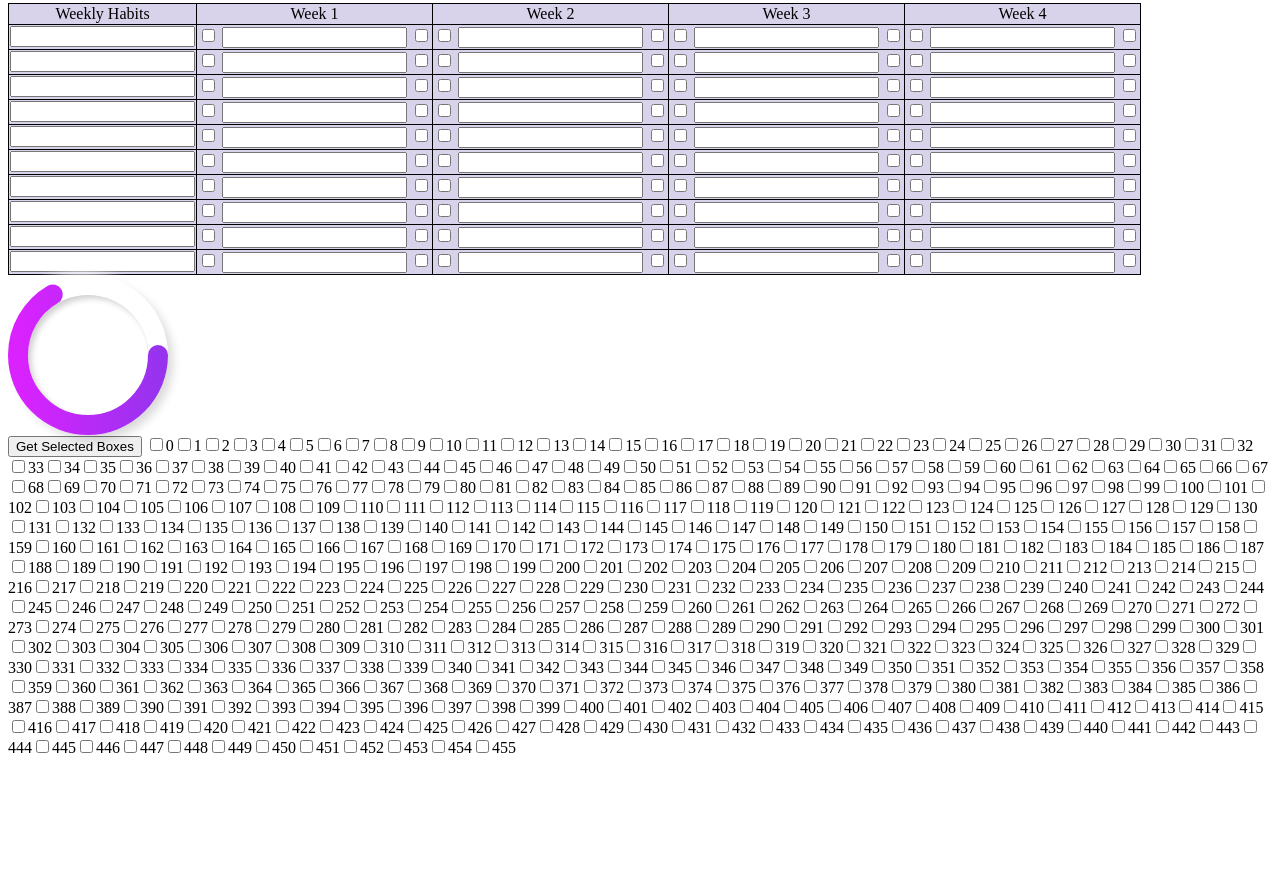
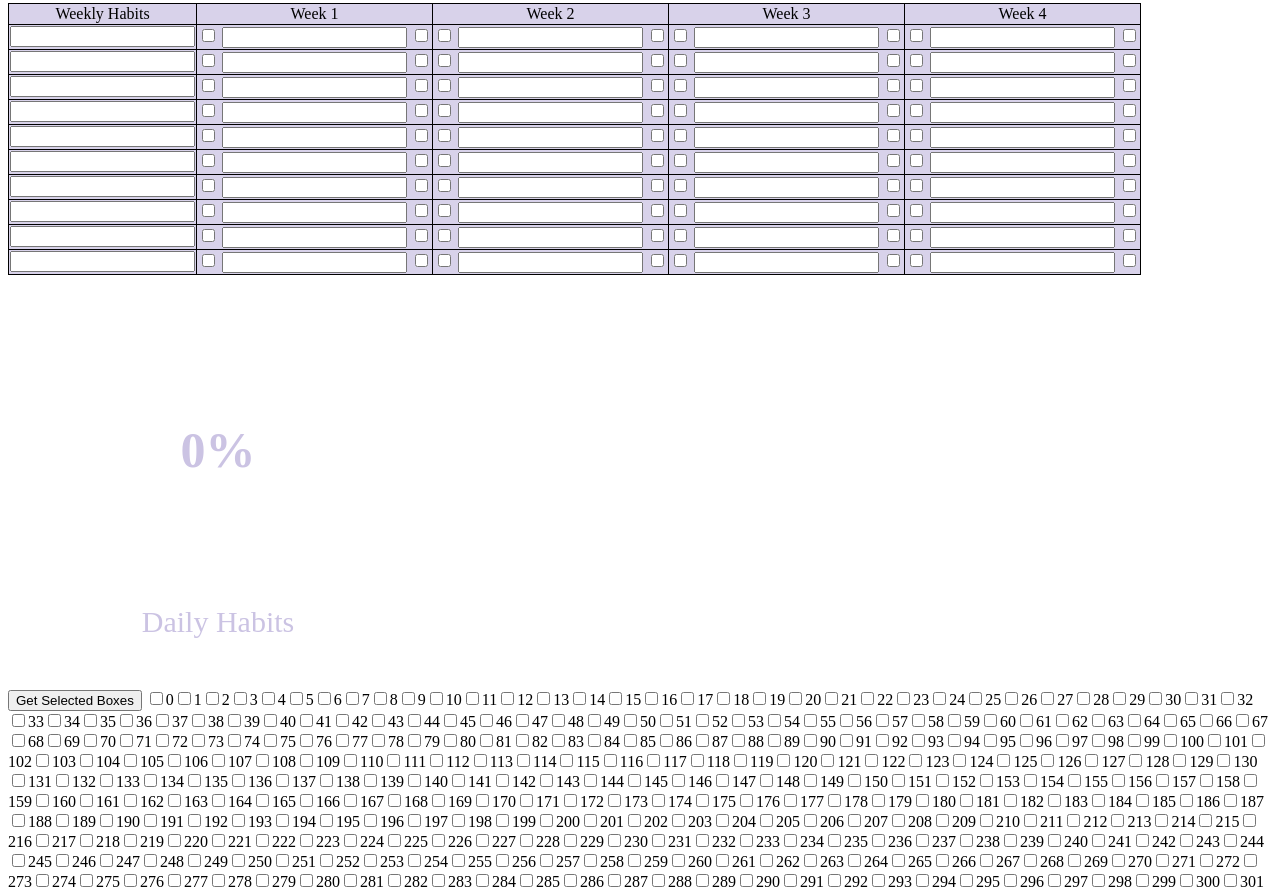
Before and after one commit to masontpowell/todoapp, a plain HTML site: page index.html in a window 1280 px wide. Shown: the part 534-1423 px from the top of the page. Before the commit the page ends 1291 px from the top, so only its background shows below. Drawn offline with Linux system fonts and the light colour scheme.

Commit message:
new progress bar and trying to connect progress to checkbox counter

```diff
--- a/index.html
+++ b/index.html
@@ -1917,22 +1917,12 @@
                 </table>
             </div>
             <!--Circular Progress Tracker for Daily habits-->
-            <div class="completedProgress">
-                <div class="outer">
-                    <div class="inner">
-                        <div id="number">
-                        </div>
-                    </div>
+            <div class="container">
+                <div class="circular-progress">
+                    <span class="progress-value">0%</span>
                 </div>
-                    <svg xmlns="http://www.w3.org/2000/svg" version="1.1" width="160px" height="160px">
-                        <defs>
-                            <linearGradient id="GradientColor">
-                                <stop offset="0%" stop-color="#DA22FF" />
-                                <stop offset="100%" stop-color="#9733EE" />
-                            </linearGradient>
-                        </defs>
-                            <circle cx="80" cy="80" r="70" stroke-linecap="round" />
-                    </svg>
+
+                <span class="text">Daily Habits</span>
             </div>
             <div id="root">
                 <button id="btn">Get Selected Boxes</button>
--- a/scripts.js
+++ b/scripts.js
@@ -23,22 +23,58 @@ dailyCheckboxes.forEach((daily)=>{
     document.querySelector("#root").appendChild(label);
 });
 
-/*const btn = document.querySelector('#btn');
+/*
+const btn = document.querySelector('#btn');
 btn.addEventListener('click', (event) => {
     let checkboxCounter = document.querySelectorAll('input[name="dailyCheck"]:checked');
-    let valCheckCount = [];
+    let valCheckCount = 0;
     checkboxCounter.forEach((checkbox) => {
-        valCheckCount.push(checkbox.value);
+        valCheckCount++;
+        return valCheckCount;
     });
     alert(valCheckCount);
 });
 */
-document.getElementById('#btn').onclick = function () {
-    var checkboxes = document.querySelectorAll('input[name="dailyCheck"]:checked');
-    alert(checkboxes.length);
-}
+let valCheckCount = 0;
+document.querySelectorAll('input[name="dailyCheck"]').addEventListener("change", function () {
+    valCheckCount == this.checked;
+}, false);
 
-let number = document.getElementById("number");
+let circularProgress = document.querySelector(".circular-progress"),
+    progressValue = document.querySelector(".progress-value");
+
+let progressStartValue = 0,
+    progressEndValue = valCheckCount,
+    speed = 20;
+
+let progress = setInterval(() => {
+    progressStartValue++;
+
+    progressValue.textContent = `${progressStartValue}%`
+    circularProgress.style.background = `conic-gradient(#7d2ae8 ${progressStartValue * 3.6}deg, #ededed 0deg)`
+
+    if(progressStartValue == progressEndValue) {
+        clearInterval(progress);
+    }
+}, speed)
+/*
+btn.addEventListener('onClick', (event) => {
+    let number = valCheckCount;
+    let counter = 0;
+    setInterval(() => {
+        if (counter == valCheckCount) {
+            clearInterval;
+        } else {
+            counter++;
+            number.innerHTML = counter + "%";
+        }
+    }, 30);
+});
+
+*/
+
+
+/*let number = document.getElementById("number");
 let counter = 0;
 
 setInterval(() => {
@@ -49,3 +85,4 @@ setInterval(() => {
         number.innerHTML = counter + "%";
     }
 }, 30);
+*/
--- a/styles.css
+++ b/styles.css
@@ -16,6 +16,50 @@ table, th, td {
     background-color: rgba(203,195,227, 0.5);
   }
 
+.container {
+    display: flex;
+    width: 420px;
+    padding: 50px 0;
+    border-radius: 8px;
+    row-gap: 30px;
+    background: #fff;
+    flex-direction: column;
+    align-items: center;
+}
+
+.circular-progress {
+    position: relative;
+    height: 250px;
+    width: 250px;
+    border-radius: 50%;
+    background-color: conic-gradient(#7d2ae8 3.6deg, #ededed 0deg);
+    display: flex;
+    align-items: center;
+    justify-content: center;
+}
+
+.circular-progress::before {
+    content: "";
+    position: absolute;
+    height: 210px;
+    width: 210px;
+    border-radius: 50%;
+    background-color: #fff;
+}
+
+.progress-value {
+    position: relative;
+    font-size: 50px;
+    font-weight: 600;
+    color:rgba(203,195,227, 1.0);
+}
+
+.text {
+    font-size: 30px;
+    font-weight: 500;
+    color:rgba(203,195,227, 1.0)
+}
+/*
 .completedProgress {
     width: 160px;
     height: 160px;
@@ -71,7 +115,7 @@ svg {
     top: 0;
     left: 0;
 }
-
+*/
 #table1, #table2 {
     text-align: center;
     border: 40px;
```
